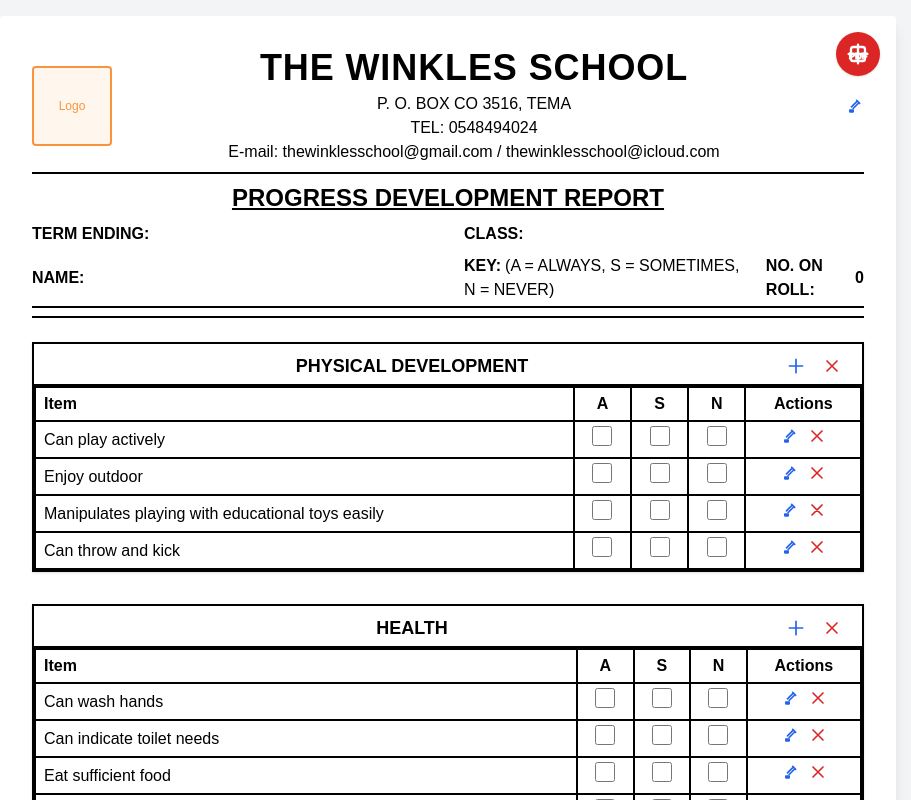
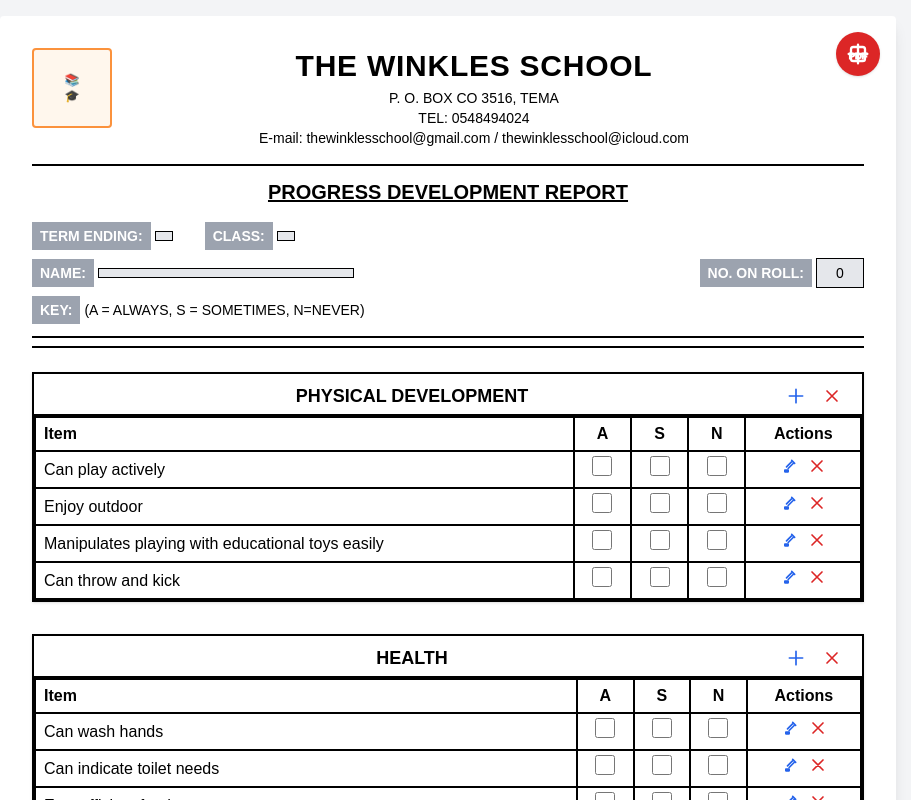
Before and after one commit to Bright-Anyawe/Form-builder, a Next.js app: page / in a window 1280 px wide. Shown: the top 800 px of the page, without its empty margins (192-1103 px from the left). Built offline with nearby package versions, Linux system fonts and the light colour scheme.

Commit message:
feat: enhance FormHeader component with improved layout and styling for better readability

```diff
--- a/app/components/FormHeader.jsx
+++ b/app/components/FormHeader.jsx
@@ -16,67 +16,104 @@ export default function FormHeader({
   return (
     <header className="border-b-2 border-black pb-2 mb-6">
       {/* Top Row: Logo + School Info */}
-      <div className="flex items-center justify-between mb-2">
-        {/* Logo Placeholder */}
-        <div className="flex items-center justify-center h-20 w-20 border-2 border-orange-400 bg-orange-50 rounded mr-4">
-          <span className="text-xs text-orange-400">Logo</span>
+      <div className="flex items-start justify-between mb-4">
+        {/* Logo */}
+        <div className="flex items-center justify-center h-20 w-20 border-2 border-orange-400 bg-orange-50 rounded mr-6">
+          <div className="text-center">
+            <div className="text-orange-600 font-bold text-xs">📚</div>
+            <div className="text-orange-600 font-bold text-xs">🎓</div>
           </div>
+        </div>
+
+        {/* School Info - Centered */}
         <div className="flex-1 text-center">
-          <h1 className="text-4xl font-extrabold tracking-wide mb-1">THE WINKLES SCHOOL</h1>
-          <p className="text-base font-medium">P. O. BOX CO 3516, TEMA</p>
-          <p className="text-base font-medium">TEL: 0548494024</p>
-          <p className="text-base font-medium">E-mail: thewinklesschool@gmail.com / thewinklesschool@icloud.com</p>
+          <h1 className="text-3xl font-bold tracking-wide mb-1">THE WINKLES SCHOOL</h1>
+          <p className="text-sm font-medium">P. O. BOX CO 3516, TEMA</p>
+          <p className="text-sm font-medium">TEL: 0548494024</p>
+          <p className="text-sm font-medium">E-mail: thewinklesschool@gmail.com / thewinklesschool@icloud.com</p>
         </div>
-        <div className={isExporting ? 'hidden' : 'flex items-center no-print ml-4'}>
+
+        {/* Edit/Save Button */}
+        <div className={isExporting ? 'hidden' : 'flex items-center no-print ml-6'}>
           {isEditing ? <SaveIcon onClick={onSave} /> : <EditIcon onClick={onEdit} />}
         </div>
       </div>
-      {/* Divider */}
-      <div className="border-t-2 border-black my-2" />
+
+      {/* Horizontal Line */}
+      <div className="border-t-2 border-black my-3" />
+
       {/* Title */}
-      <h2 className="text-2xl font-extrabold text-center mt-2 mb-2 underline">PROGRESS DEVELOPMENT REPORT</h2>
-      {/* Info Row */}
-      <div className="grid grid-cols-2 gap-x-8 gap-y-2 mb-1">
+      <h2 className="text-xl font-bold text-center mb-4 underline">PROGRESS DEVELOPMENT REPORT</h2>
+
+      {/* Info Section */}
+      <div className="space-y-2 mb-3">
+        {/* First Row */}
+        <div className="flex items-center space-x-8">
           <div className="flex items-center">
-          <label className="font-bold text-base">TERM ENDING:</label>
+            <label className="font-bold text-sm bg-gray-400 text-white px-2 py-1">TERM ENDING:</label>
             {isEditing ? (
-            <input className="ml-2 border-b-2 border-black bg-gray-200 w-40 px-2 py-0.5" value={termEnding} onChange={e => onChange("termEnding", e.target.value)} />
+              <input
+                className="ml-1 border border-black bg-gray-200 px-2 py-1 text-sm"
+                value={termEnding}
+                onChange={e => onChange("termEnding", e.target.value)}
+              />
             ) : (
-            <span className="ml-2 text-base font-semibold">{termEnding}</span>
+              <span className="ml-1 bg-gray-200 border border-black px-2 py-1 text-sm font-medium">{termEnding}</span>
             )}
           </div>
+
           <div className="flex items-center">
-          <label className="font-bold text-base">CLASS:</label>
+            <label className="font-bold text-sm bg-gray-400 text-white px-2 py-1">CLASS:</label>
             {isEditing ? (
-            <input className="ml-2 border-b-2 border-black bg-gray-200 w-40 px-2 py-0.5" value={className} onChange={e => onChange("className", e.target.value)} />
+              <input
+                className="ml-1 border border-black bg-gray-200 px-2 py-1 text-sm"
+                value={className}
+                onChange={e => onChange("className", e.target.value)}
+              />
             ) : (
-            <span className="ml-2 text-base font-semibold">{className}</span>
+              <span className="ml-1 bg-gray-200 border border-black px-2 py-1 text-sm font-medium">{className}</span>
             )}
           </div>
+        </div>
+
+        {/* Second Row */}
+        <div className="flex items-center justify-between">
           <div className="flex items-center">
-          <label className="font-bold text-base">NAME:</label>
+            <label className="font-bold text-sm bg-gray-400 text-white px-2 py-1">NAME:</label>
             {isEditing ? (
-            <input className="ml-2 border-b-2 border-black bg-gray-200 w-64 px-2 py-0.5" value={name} onChange={e => onChange("name", e.target.value)} />
+              <input
+                className="ml-1 border border-black bg-gray-200 px-2 py-1 text-sm w-64"
+                value={name}
+                onChange={e => onChange("name", e.target.value)}
+              />
             ) : (
-            <span className="ml-2 text-base font-semibold">{name}</span>
+              <span className="ml-1 bg-gray-200 border border-black px-2 py-1 text-sm font-medium w-64 inline-block">{name}</span>
             )}
           </div>
-        <div className="flex items-center justify-between">
-          <span>
-            <span className="font-bold text-base">KEY:</span>
-            <span className="ml-1 text-base">(A = ALWAYS, S = SOMETIMES, N = NEVER)</span>
-          </span>
-          <span className="flex items-center ml-4">
-            <label className="font-bold text-base">NO. ON ROLL:</label>
+
+          <div className="flex items-center">
+            <label className="font-bold text-sm bg-gray-400 text-white px-2 py-1">NO. ON ROLL:</label>
             {isEditing ? (
-              <input className="ml-2 border-b-2 border-black bg-gray-200 w-12 px-2 py-0.5" value={rollNo} onChange={e => onChange("rollNo", e.target.value)} />
+              <input
+                className="ml-1 border border-black bg-gray-200 px-2 py-1 text-sm w-12"
+                value={rollNo}
+                onChange={e => onChange("rollNo", e.target.value)}
+              />
             ) : (
-              <span className="ml-2 text-base font-semibold">{rollNo}</span>
+              <span className="ml-1 bg-gray-200 border border-black px-2 py-1 text-sm font-medium w-12 inline-block text-center">{rollNo}</span>
             )}
-          </span>
           </div>
         </div>
-      <div className="border-t-2 border-black mt-1" />
+
+        {/* Third Row - KEY */}
+        <div className="flex items-center">
+          <label className="font-bold text-sm bg-gray-400 text-white px-2 py-1">KEY:</label>
+          <span className="ml-1 text-sm">(A = ALWAYS, S = SOMETIMES, N=NEVER)</span>
+        </div>
+      </div>
+
+      {/* Bottom border */}
+      <div className="border-t-2 border-black mt-3" />
     </header>
   );
 }
```
Lines whose indentation alone changed are shown as unchanged.
